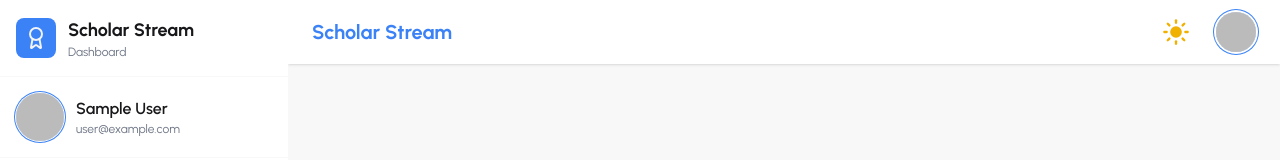
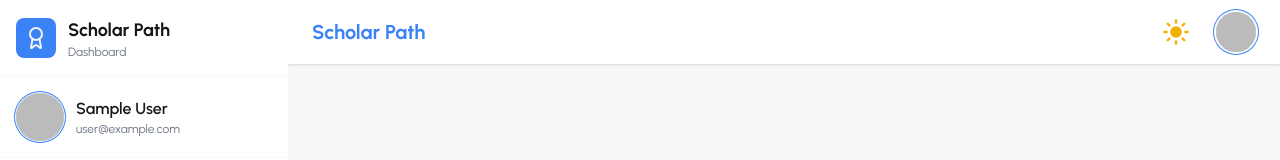
Before and after one commit to Abid584/scholarPath, a React (Vite) app: page /dashboard in a window 1280 px wide. Shown: the top 160 px of the page. Built offline with nearby package versions, Linux system fonts and the light colour scheme; no server answers; sample sign-in values are in the browser's storage.

Commit message:
Update DashBoardLayout.jsx

```diff
--- a/src/layout/DashBoardLayout/DashBoardLayout.jsx
+++ b/src/layout/DashBoardLayout/DashBoardLayout.jsx
@@ -107,7 +107,7 @@ const DashBoardLayout = () => {
           {/* Logo */}
           <div className="flex-1">
             <Link to="/" className="text-xl font-bold text-primary">
-              Scholar Stream
+              Scholar Path
             </Link>
           </div>
 
@@ -176,7 +176,7 @@ const DashBoardLayout = () => {
                 <Award className="text-primary-content size-6" />
               </div>
               <div>
-                <h1 className="text-lg font-bold">Scholar Stream</h1>
+                <h1 className="text-lg font-bold">Scholar Path</h1>
                 <p className="text-xs text-gray-500 capitalize">
                   {role} Dashboard
                 </p>
```
